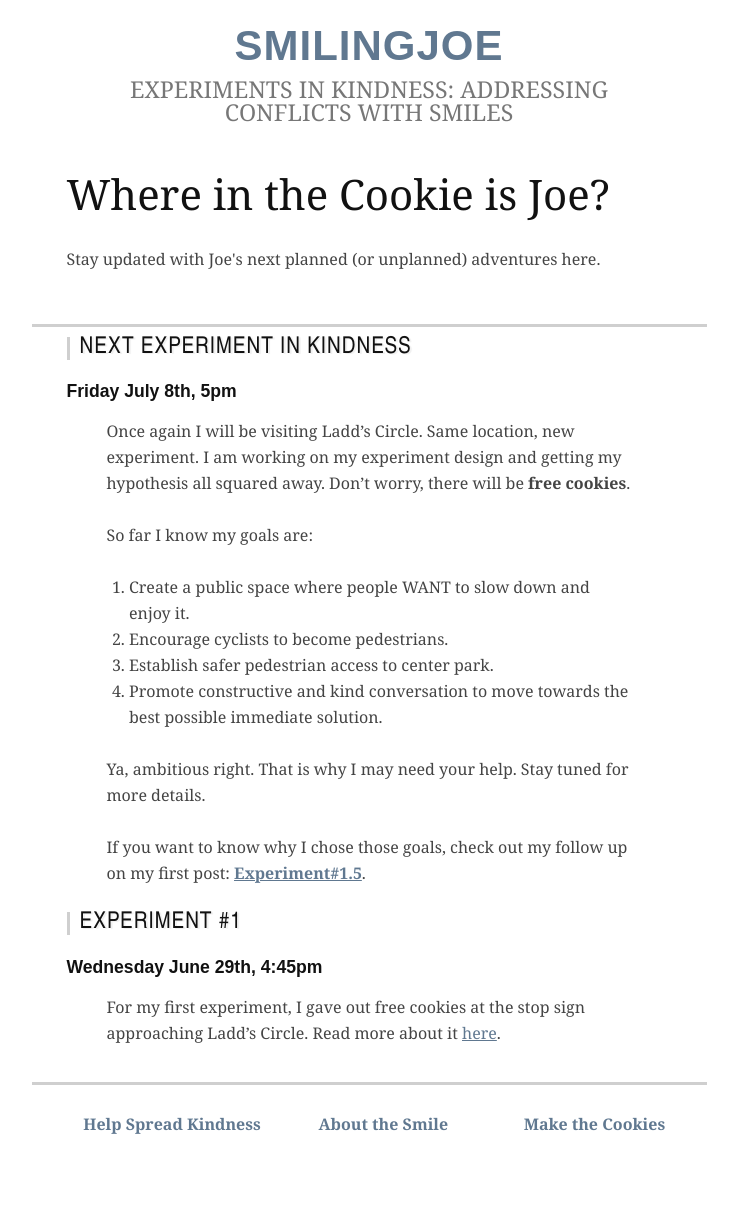
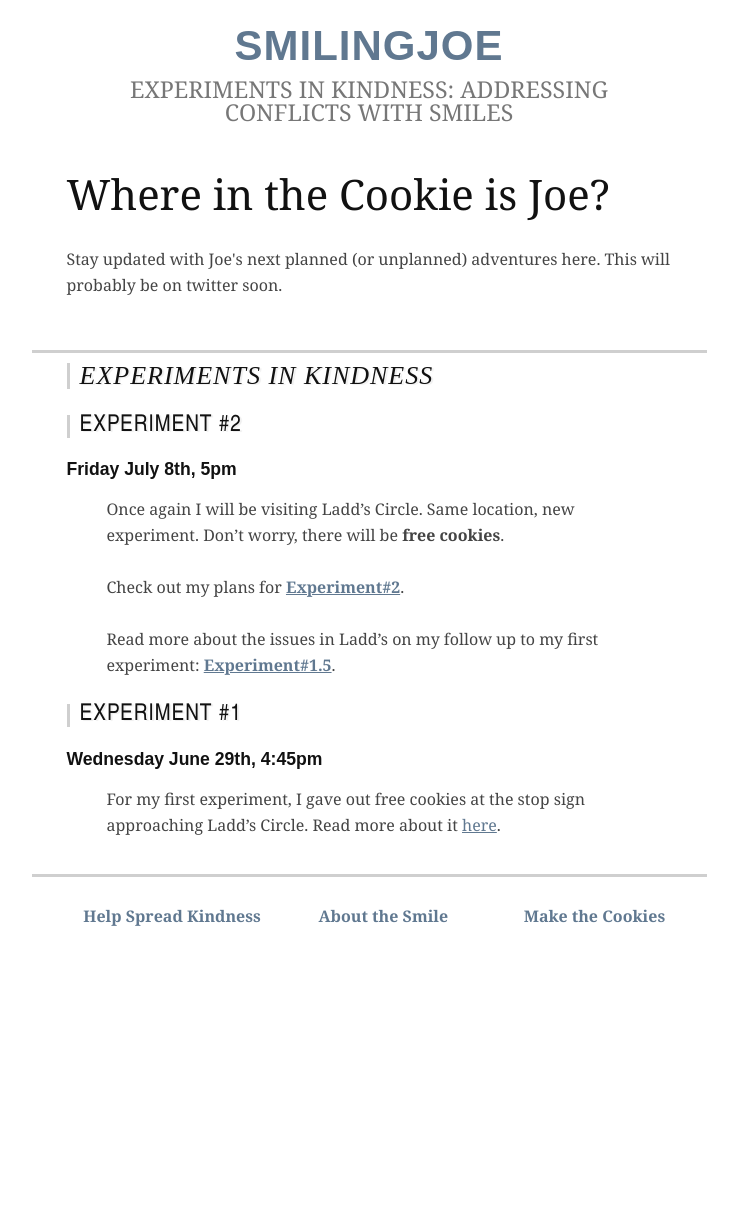
Before and after one commit to joehand/smilingjoe, a Jekyll site: the page built from updates.markdown, in a window 1280 px wide. Shown: the whole page, without its empty margins (271-1009 px from the left). Built offline with Jekyll 4.4.1, drawn with Linux system fonts in a browser that asks for light colours; nearby versions of some CDN libraries; some web fonts are replaced; Markdown is read by kramdown in place of the engine named in the settings; after the commit the page ends 1009 px from its top, so only the background shows below that.

Commit message:
second experiment post and some changes

```diff
--- a/_includes/head.html
+++ b/_includes/head.html
@@ -17,9 +17,10 @@
   <!-- sitemap link -->
   <link rel="sitemap" type="application/xml" title="Sitemap" href="/sitemap.xml" />
 
-  <!-- prefetching fonts and js -->
+  <!-- prefetching fonts and some js-->
   <link rel="dns-prefetch" href="//ajax.googleapis.com" />
-  <link rel="dns-prefetch" href="//fonts.googleapis.com.com" />
+  <link rel="dns-prefetch" href="//fonts.googleapis.com" />
+  <link rel="dns-prefetch" href="//smilingjoe.disqus.com" />
 
   <!-- CSS: implied media="all" -->
   <link rel="stylesheet" href="{{ site.csspath }}main.css?v=2">
--- a/_posts/2011-07-05-laddscircle.markdown
+++ b/_posts/2011-07-05-laddscircle.markdown
@@ -225,7 +225,7 @@ You look left but slow down before trying to merge. A mini park with a bench and
 
 A pedestrian starts to move from the edge of the circle towards the middle. Unsure of what they are doing you slow down. They see you and wave you ahead as you exit the circle. You finish your ride home with a smile on your face.
 
-###Solution Part Most Important
+###The Real Solution
 
 I neglected to mention one thing throughout this post. Unfortunately, this one thing is perhaps the biggest obstacle to any of this happening.
 
--- a/updates.markdown
+++ b/updates.markdown
@@ -2,26 +2,20 @@
 layout: post
 title: Where in the Cookie is Joe?
 
-description: Stay updated with Joe's next planned (or unplanned) adventures here.
+description: Stay updated with Joe's next planned (or unplanned) adventures here. This will probably be on twitter soon.
 type: about
 ---
 
 
-####Next Experiment in Kindness
+###Experiments in Kindness
 
+####Experiment #2
 #####Friday July 8th, 5pm
-Once again I will be visiting Ladd's Circle. Same location, new experiment. I am working on my experiment design and getting my hypothesis all squared away. Don't worry, there will be __free cookies__.
+Once again I will be visiting Ladd's Circle. Same location, new experiment. Don't worry, there will be __free cookies__.
 
-So far I know my goals are:
+Check out my plans for [__Experiment#2__]({{ site.blog_url }}/07/2011/courtesy/).
 
-1.	Create a public space where people WANT to slow down and enjoy it.
-2.	Encourage cyclists to become pedestrians.
-3.	Establish safer pedestrian access to center park.
-4.	Promote constructive and kind conversation to move towards the best possible immediate solution.
-
-Ya, ambitious right. That is why I may need your help. Stay tuned for more details.
-
-If you want to know why I chose those goals, check out my follow up on my first post: [__Experiment#1.5__]({{ site.blog_url }}/07/2011/laddscircle/).
+Read more about the issues in Ladd's on my follow up to my first experiment: [__Experiment#1.5__]({{ site.blog_url }}/07/2011/laddscircle/).
 
 ####Experiment #1
 #####Wednesday June 29th, 4:45pm
```
Also changed, not shown: _posts/2011-07-08-courtesy.markdown (added, +45 -0 lines).
